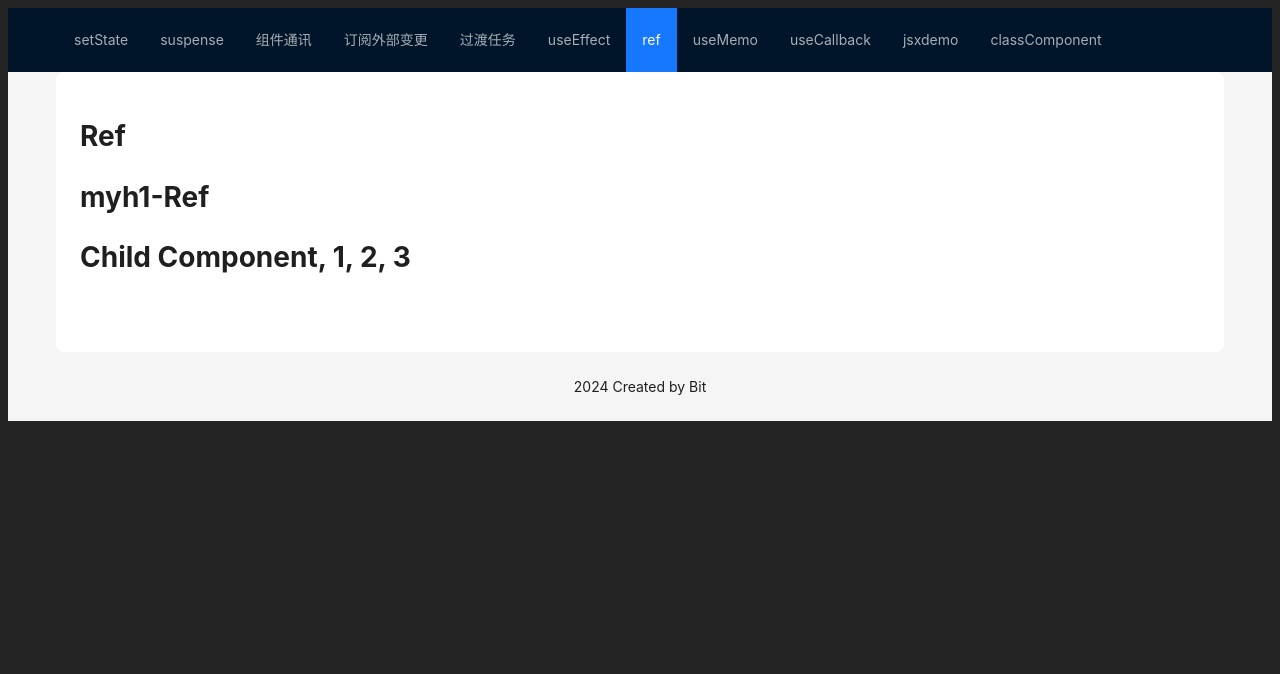
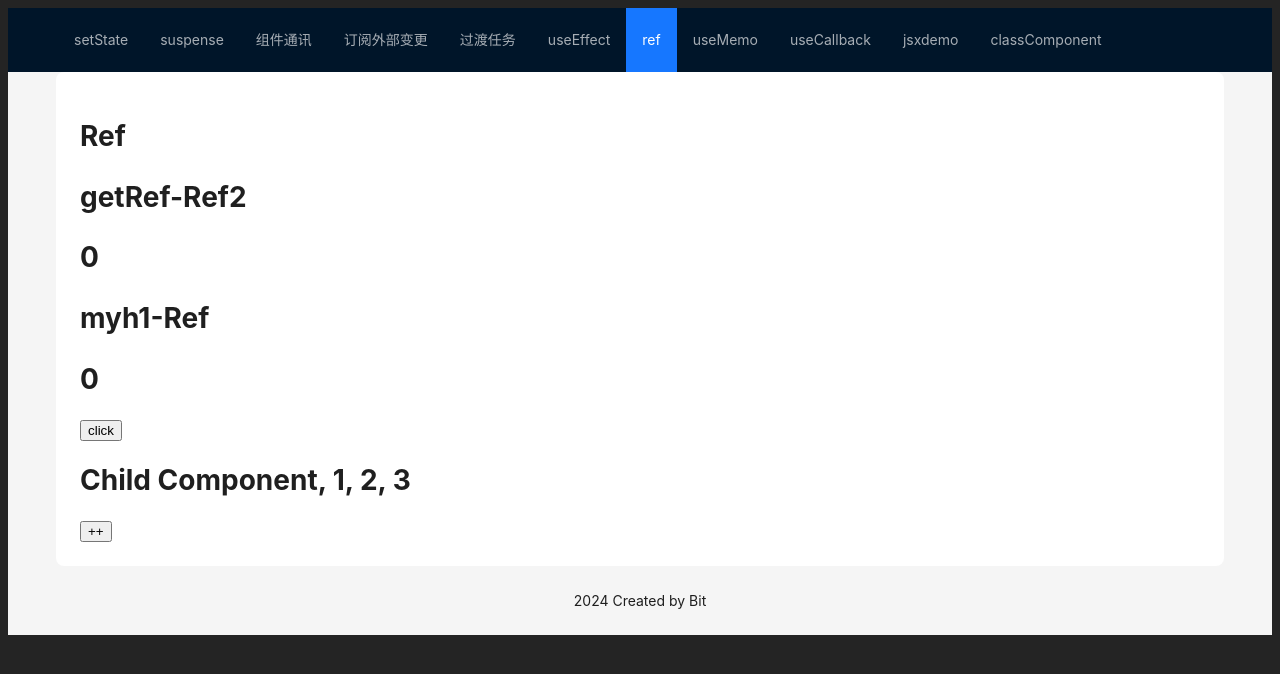
Before and after one commit to yangshijunx/react-point, a React (Vite) app: page /ref in a window 1280 px wide. Shown: the top 674 px of the page. Built offline with nearby package versions, Linux system fonts and the light colour scheme.

Commit message:
feat: ref

```diff
--- a/src/pages/ref/index.tsx
+++ b/src/pages/ref/index.tsx
@@ -2,13 +2,16 @@ import { Component, useEffect, useRef } from "react";
 import Child from "./components/child";
 import React from "react";
 
-class MyH1 extends Component<object, { example: string }> {
+class MyH1 extends Component<object, { example: string; count: number }> {
   constructor(props: object) {
     super(props);
-    this.state = { example: "initial state" };
+    this.state = { example: "initial state", count: 0 };
     console.log("constructor: 组件实例化");
   }
-
+  getClassRef = () => {
+    console.log("getClassRef: 获取class组件的ref");
+  };
+  cstate = { num: 0 };
   static getDerivedStateFromProps(
     nextProps: object,
     prevState: { example: string }
@@ -59,13 +62,26 @@ class MyH1 extends Component<object, { example: string }> {
 
   render() {
     console.log("render: 渲染组件");
-    return <h1>myh1-Ref</h1>;
+    return (
+      <>
+        <h1 ref={this.getClassRef}>myh1-Ref</h1>
+        <h1>{this.state.count}</h1>
+        <button onClick={() => this.setState({ count: this.state.count + 1 })}>
+          click
+        </button>
+      </>
+    );
   }
 }
 
 const RefComponent = () => {
   // 直接获取获取不到 必须使用 forwardRef
   const childRef = useRef<{ setNumbers: (number: number[]) => void }>(null);
+  const [count, setCount] = React.useState(0);
+
+  const getRef = () => {
+    console.log("getRef");
+  };
   useEffect(() => {
     console.log("red", childRef);
     if (childRef.current) {
@@ -78,14 +94,20 @@ const RefComponent = () => {
         // 当用一个函数来标记 Ref 的时候，将作为 callback 形式，等到真实 DOM 创建阶段，执行 callback ，
         // 获取的 DOM 元素或组件实例，将以回调函数第一个参数形式传入，
         ref={(node) => {
-          console.log("h1", node);
+          // 因为这里是箭头函数 每一次更新的时候，都给 ref 赋值了新的函数，
+          // 那么 markRef 中就会判断成 current.ref !== ref，
+          // 所以就会重新打 Ref 标签，那么在 commit 阶段，就会更新 ref 执行 ref 回调函数了。
+          console.log("h1-ref", node);
         }}
       >
         Ref
       </h1>
-
+      {/* 这样也会执行两次 是因为是函数组件 如果是类组件有实例应该就不会了 */}
+      <h1 ref={getRef}>getRef-Ref2</h1>
+      <h1>{count}</h1>
       <MyH1 />
       <Child ref={childRef} />
+      <button onClick={() => setCount(count + 1)}>++</button>
     </div>
   );
 };
```
